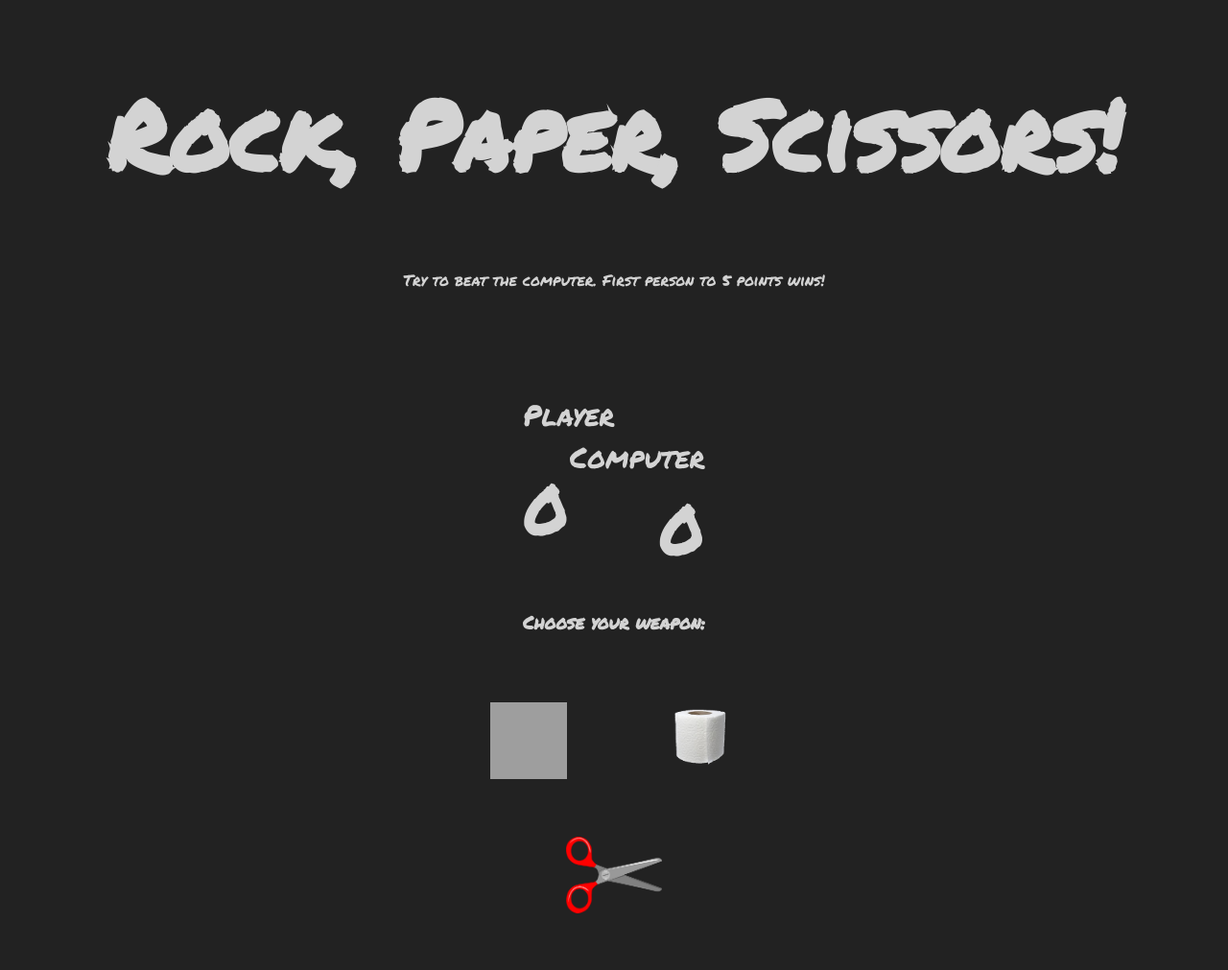
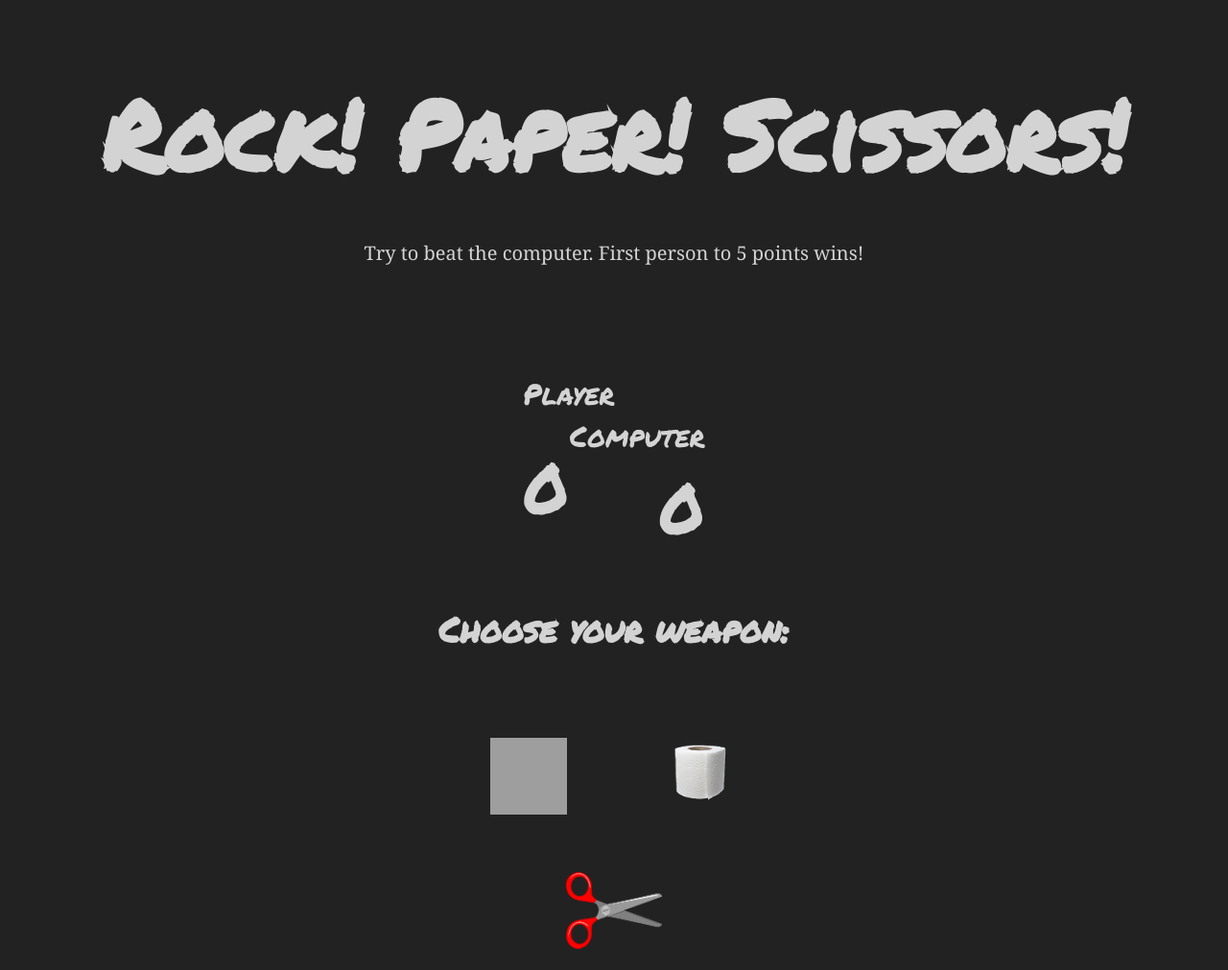
Before and after one commit to jourdenrai/rock-paper-scissors, a plain HTML site: page index.html in a window 1280 px wide. Shown: the whole page at 96% size. Drawn offline with Linux system fonts and the light colour scheme; grey boxes are pictures that could not be loaded.

Commit message:
cosmetics

```diff
--- a/index.html
+++ b/index.html
@@ -6,7 +6,7 @@
     <link href="https://fonts.googleapis.com/css2?family=Permanent+Marker&display=swap" rel="stylesheet">
 </head>
 <body>
-    <h1>Rock, Paper, Scissors!</h1>
+    <h1>Rock! Paper! Scissors!</h1>
     <p>Try to beat the computer. First person to 5 points wins!</p>
     <br />
     <br />
--- a/style.css
+++ b/style.css
@@ -11,7 +11,11 @@ button{
     margin: 40px;
     border: none;
 }
-
+p{
+    margin-top: -30px;
+    font-family: Georgia, 'Times New Roman', Times, serif;
+    font-size: 20px;;
+}
 #playerScore{
     float:left;
 }
@@ -24,6 +28,7 @@ button{
 }
 span{
     font-size: 30px;
+
 }
 .number{
     font-size: 70px;
@@ -65,3 +70,6 @@ h1{
 #score-div{
     text-align: center;
 }
+h3{
+    font-size: 36px;
+}
```
